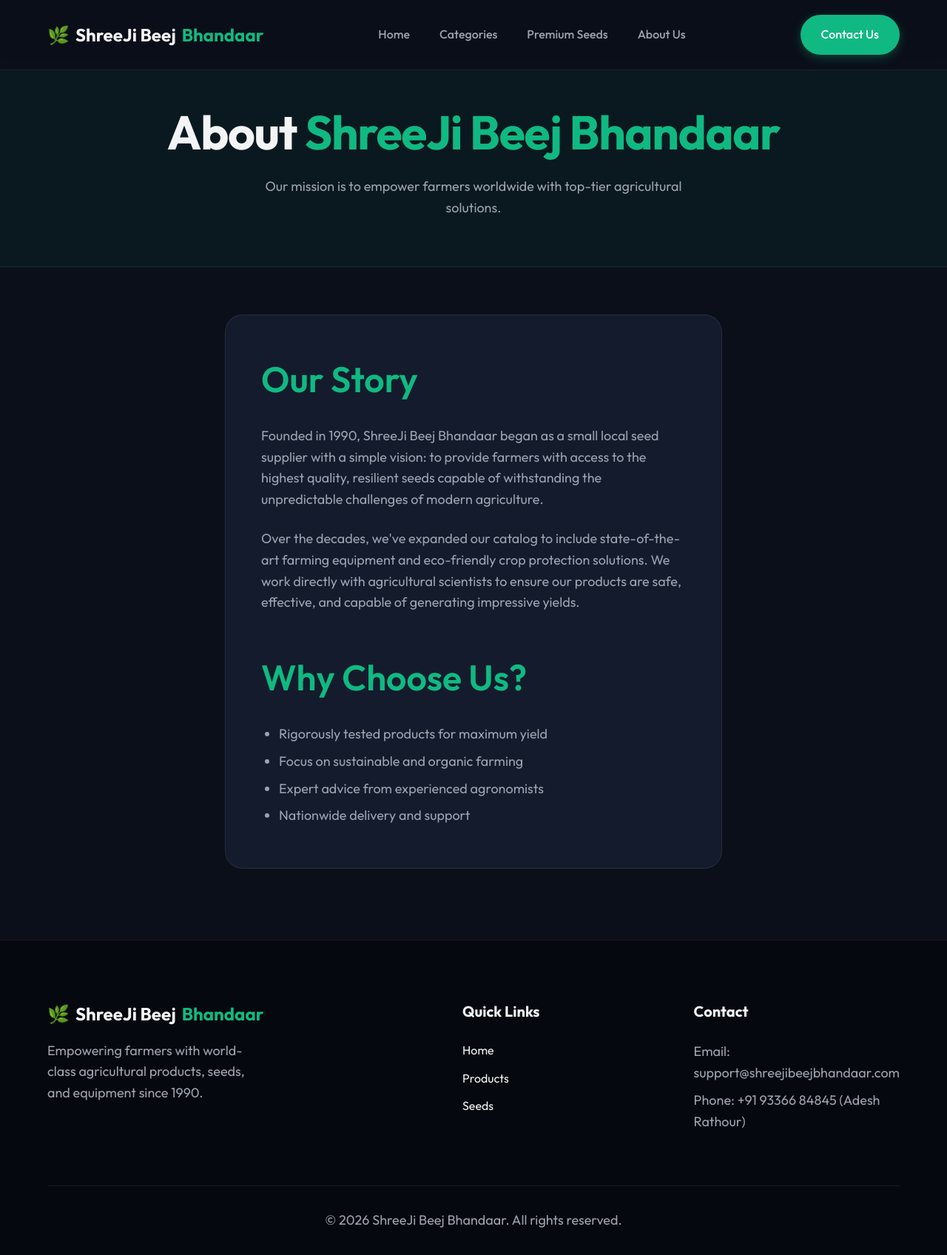
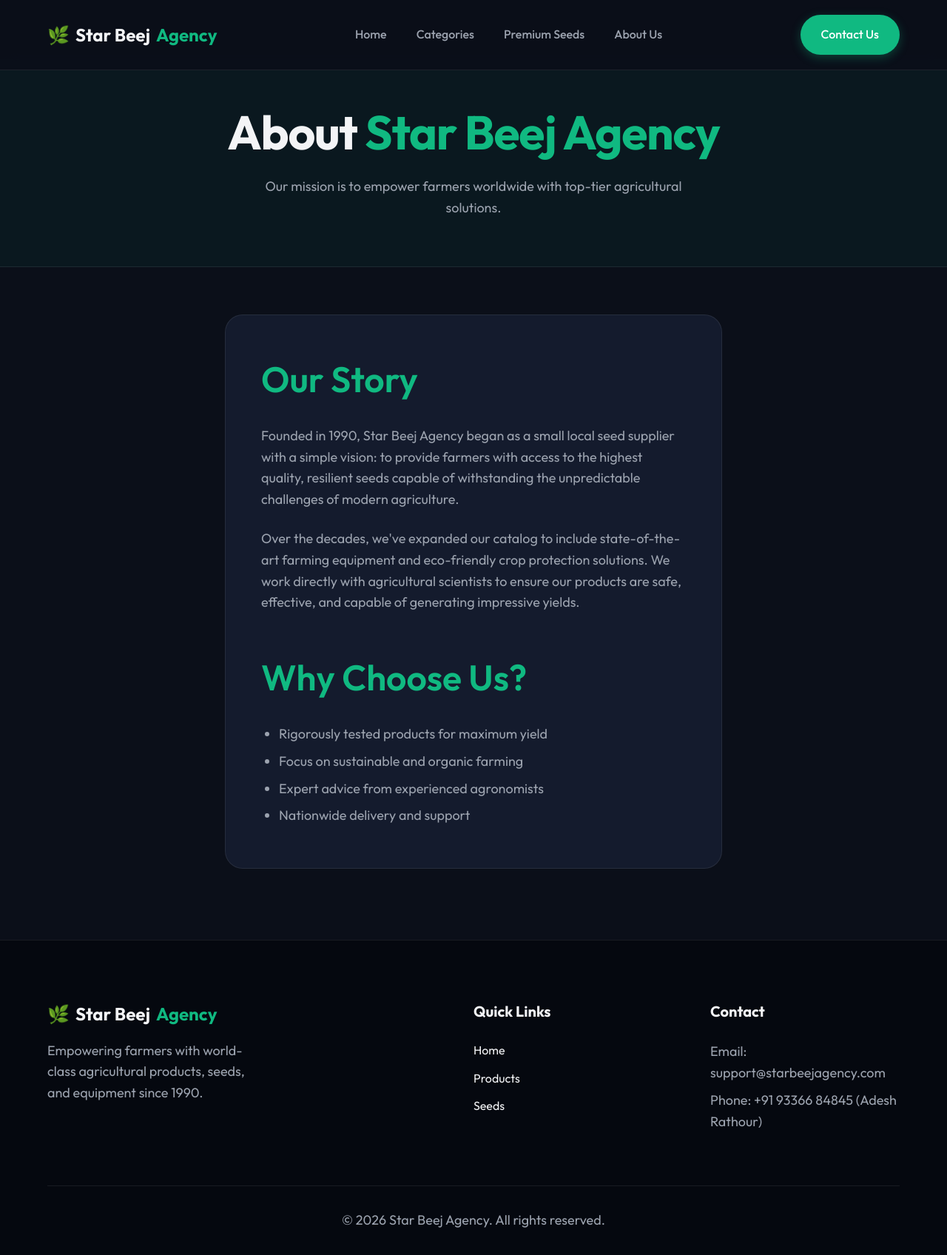
Before and after one commit to Anooprathour/starbeejagency, a plain HTML site: page about.html in a window 1280 px wide. Shown: the whole page at 74% size. Drawn offline with Linux system fonts and the light colour scheme.

Commit message:
Update brand name to Star Beej Agency

```diff
--- a/about.html
+++ b/about.html
@@ -3,7 +3,7 @@
 <head>
     <meta charset="UTF-8">
     <meta name="viewport" content="width=device-width, initial-scale=1.0">
-    <title>About Us - ShreeJi Beej Bhandaar</title>
+    <title>About Us - Star Beej Agency</title>
     <link rel="preconnect" href="https://fonts.googleapis.com">
     <link rel="preconnect" href="https://fonts.gstatic.com" crossorigin>
     <link href="https://fonts.googleapis.com/css2?family=Outfit:wght@300;400;500;600;700&display=swap" rel="stylesheet">
@@ -13,7 +13,7 @@
     <!-- Navbar -->
     <nav class="navbar">
         <div class="logo">
-            <span class="logo-icon">🌿</span> ShreeJi Beej <span>Bhandaar</span>
+            <span class="logo-icon">🌿</span> Star Beej <span>Agency</span>
         </div>
         <ul class="nav-links">
             <li><a href="index.html">Home</a></li>
@@ -26,7 +26,7 @@
 
     <!-- Page Header -->
     <header class="page-header" style="margin-top: 80px; padding: 4rem 5%; text-align: center; background: rgba(16, 185, 129, 0.05); border-bottom: 1px solid var(--border-color);">
-        <h1>About <span class="highlight">ShreeJi Beej Bhandaar</span></h1>
+        <h1>About <span class="highlight">Star Beej Agency</span></h1>
         <p style="max-width: 600px; margin: 0 auto;">Our mission is to empower farmers worldwide with top-tier agricultural solutions.</p>
     </header>
 
@@ -34,7 +34,7 @@
     <section style="max-width: 800px; margin: 0 auto; padding-top: 4rem;">
         <div style="background: var(--bg-card); padding: 3rem; border-radius: var(--radius-lg); border: 1px solid var(--border-color);">
             <h2 style="color: var(--primary); margin-bottom: 1.5rem;">Our Story</h2>
-            <p style="margin-bottom: 1.5rem;">Founded in 1990, ShreeJi Beej Bhandaar began as a small local seed supplier with a simple vision: to provide farmers with access to the highest quality, resilient seeds capable of withstanding the unpredictable challenges of modern agriculture.</p>
+            <p style="margin-bottom: 1.5rem;">Founded in 1990, Star Beej Agency began as a small local seed supplier with a simple vision: to provide farmers with access to the highest quality, resilient seeds capable of withstanding the unpredictable challenges of modern agriculture.</p>
             <p style="margin-bottom: 1.5rem;">Over the decades, we've expanded our catalog to include state-of-the-art farming equipment and eco-friendly crop protection solutions. We work directly with agricultural scientists to ensure our products are safe, effective, and capable of generating impressive yields.</p>
             <h2 style="color: var(--primary); margin-bottom: 1.5rem; margin-top: 3rem;">Why Choose Us?</h2>
             <ul style="list-style-type: disc; padding-left: 1.5rem; color: var(--text-muted); font-size: 1.125rem;">
@@ -51,7 +51,7 @@
         <div class="footer-content">
             <div class="footer-brand">
                 <div class="logo">
-                    <span class="logo-icon">🌿</span> ShreeJi Beej <span>Bhandaar</span>
+                    <span class="logo-icon">🌿</span> Star Beej <span>Agency</span>
                 </div>
                 <p>Empowering farmers with world-class agricultural products, seeds, and equipment since 1990.</p>
             </div>
@@ -65,12 +65,12 @@
             </div>
             <div class="footer-contact">
                 <h4>Contact</h4>
-                <p>Email: support@shreejibeejbhandaar.com</p>
+                <p>Email: support@starbeejagency.com</p>
                 <p>Phone: +91 93366 84845 (Adesh Rathour)</p>
             </div>
         </div>
         <div class="footer-bottom">
-            <p>&copy; 2026 ShreeJi Beej Bhandaar. All rights reserved.</p>
+            <p>&copy; 2026 Star Beej Agency. All rights reserved.</p>
         </div>
     </footer>
 
```
Also changed, not shown: categories.html (+5 -5 lines), contact.html (+5 -5 lines), equipment.html (+5 -5 lines), index.html (+7 -7 lines), pesticides.html (+5 -5 lines), seeds.html (+5 -5 lines).
